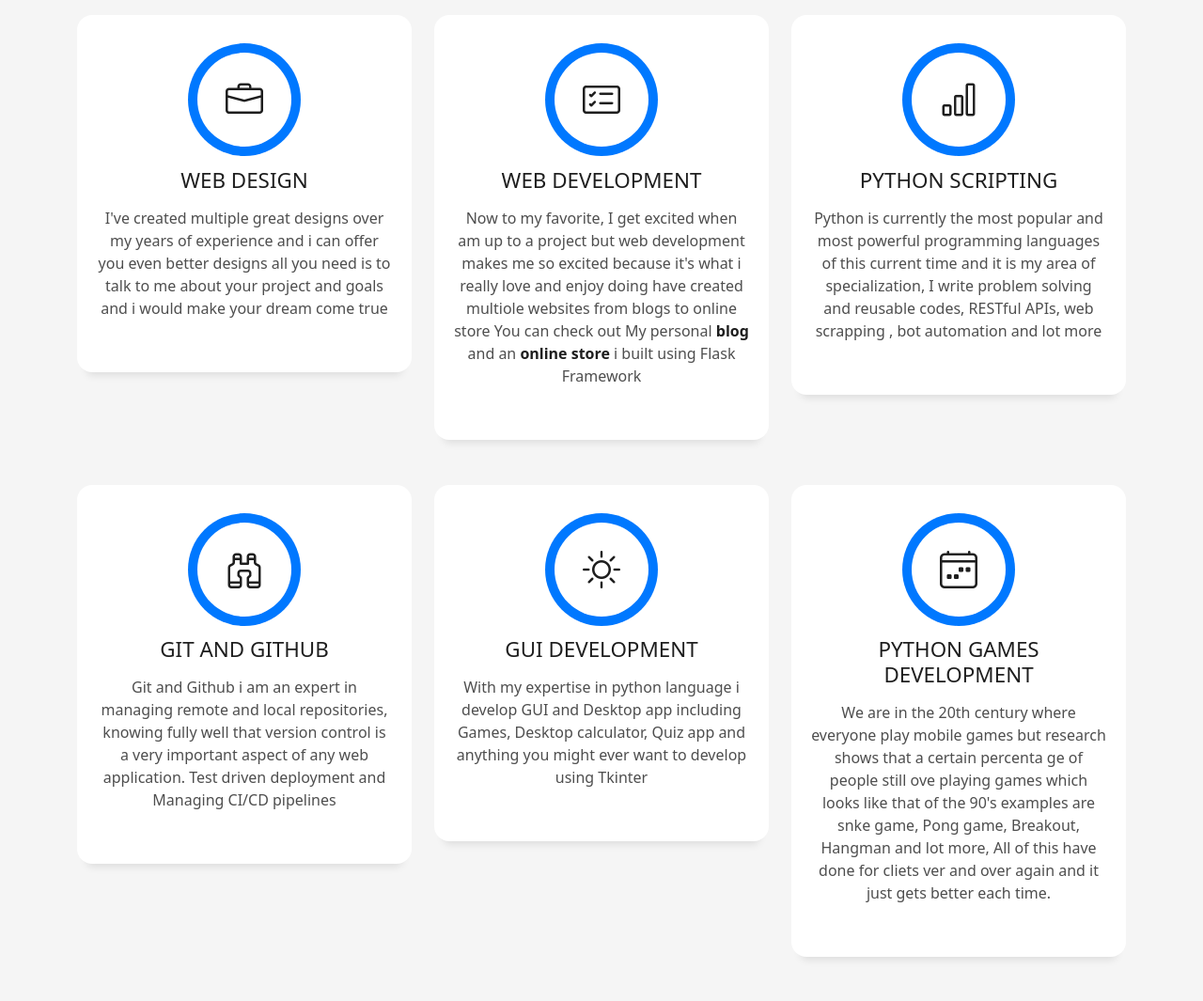
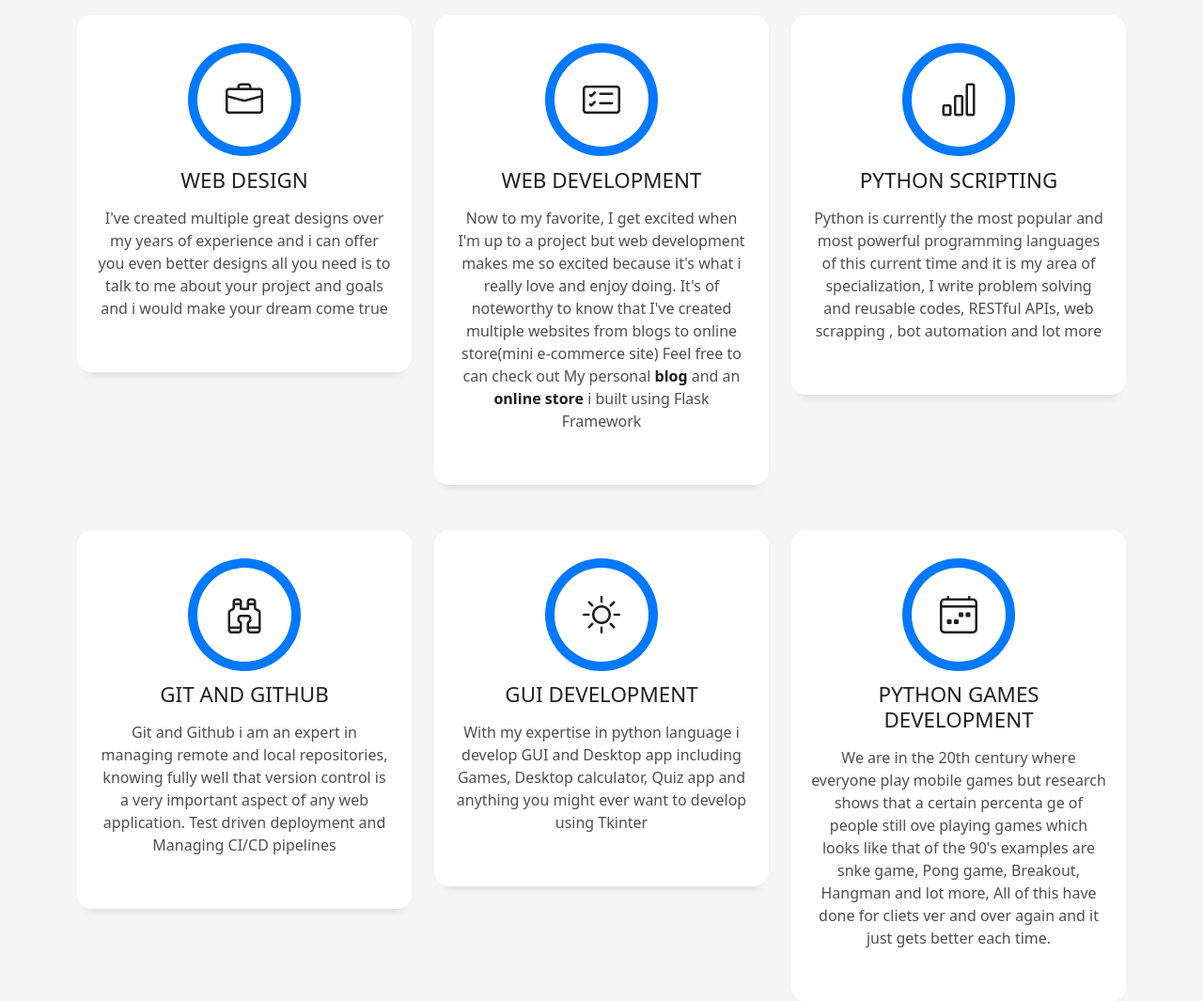
Before and after one commit to philippython/portfolio-website, a Flask app: page / in a window 1280 px wide. Shown: the part 1602-2667 px from the top of the page at 94% size. Run offline with Flask 2, Linux system fonts and the light colour scheme; some libraries are stand-ins or nearby versions.

Commit message:
Update index.html

```diff
--- a/templates/index.html
+++ b/templates/index.html
@@ -171,9 +171,9 @@
               <div class="service-content">
                 <h2 class="s-title">Web Development</h2>
                 <p class="s-description text-center">
-                  Now to my favorite, I get excited when am up to a project but web development makes me so excited because it's
-                  what i really love and enjoy doing have created multiole websites from blogs to online store
-                  You can check out My personal <a href="http://odulaja-blog.herokuapp.com"><strong>blog</strong></a> and an
+                  Now to my favorite, I get excited when I'm up to a project but web development makes me so excited because it's
+                  what i really love and enjoy doing. It's of noteworthy to know that I've created multiple websites from blogs to online store(mini e-commerce site)
+                  Feel free to can check out My personal <a href="http://odulaja-blog.herokuapp.com"><strong>blog</strong></a> and an
                   <a href="http://gnf-online-store.herokuapp.com"><strong>
                   online store</strong></a> i built using Flask Framework
                 </p>
```
